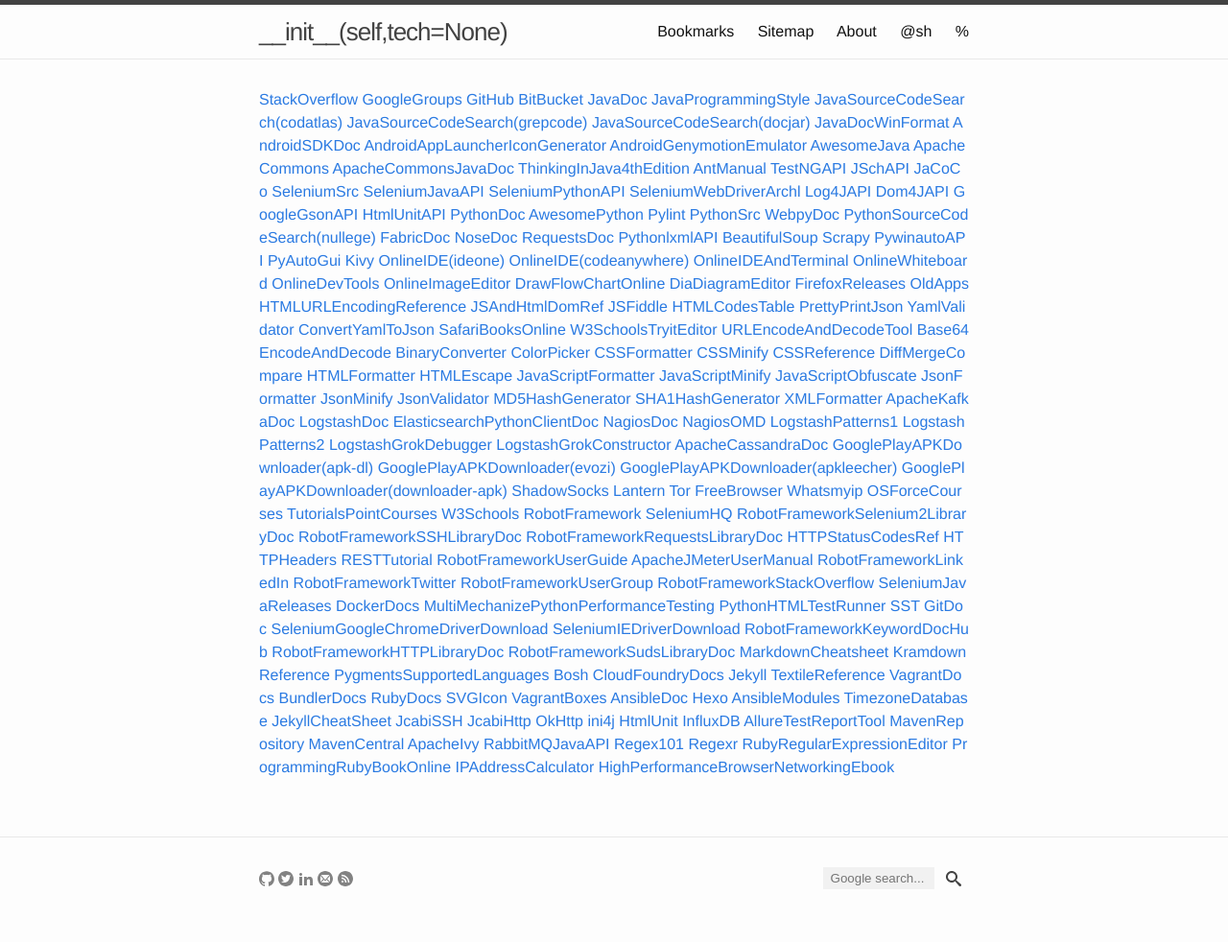
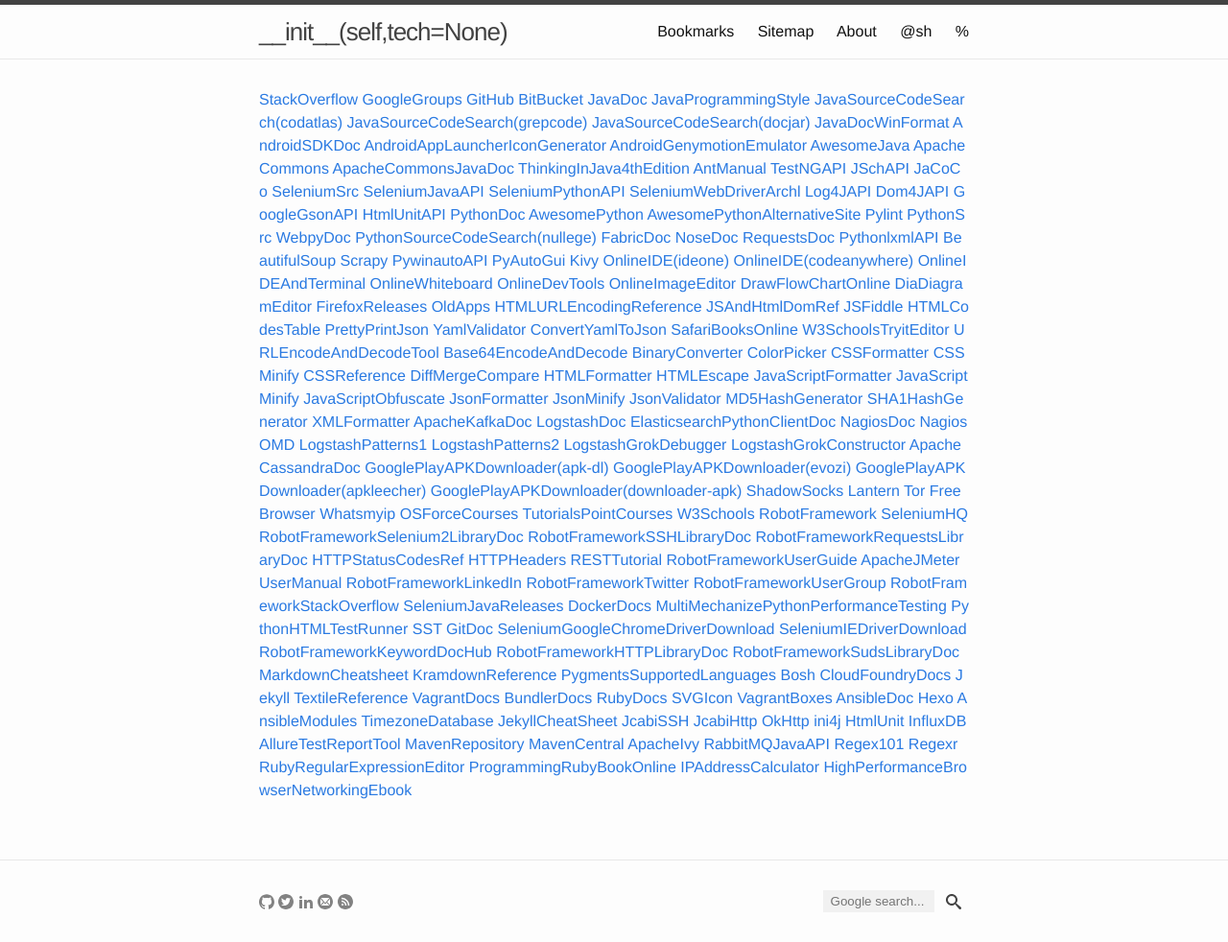
Before and after one commit to yuan-jiang/yuan-jiang.github.io, a Jekyll site: the page built from bookmarks.md, in a window 1280 px wide. Shown: the whole page at 96% size. Built offline with Jekyll 4.4.1, drawn with Linux system fonts in a browser that asks for light colours; before the commit the page ends 958 px from its top, so only the background shows below that.

Commit message:
Update bookmarks.yml

```diff
--- a/_data/bookmarks.yml
+++ b/_data/bookmarks.yml
@@ -60,6 +60,8 @@
   link: https://docs.python.org/2/
 - description: AwesomePython
   link: https://github.com/vinta/awesome-python
+- description: AwesomePythonAlternativeSite
+  link: http://awesome-python.com/
 - description: Pylint
   link: https://www.pylint.org/
 - description: PythonSrc
```
